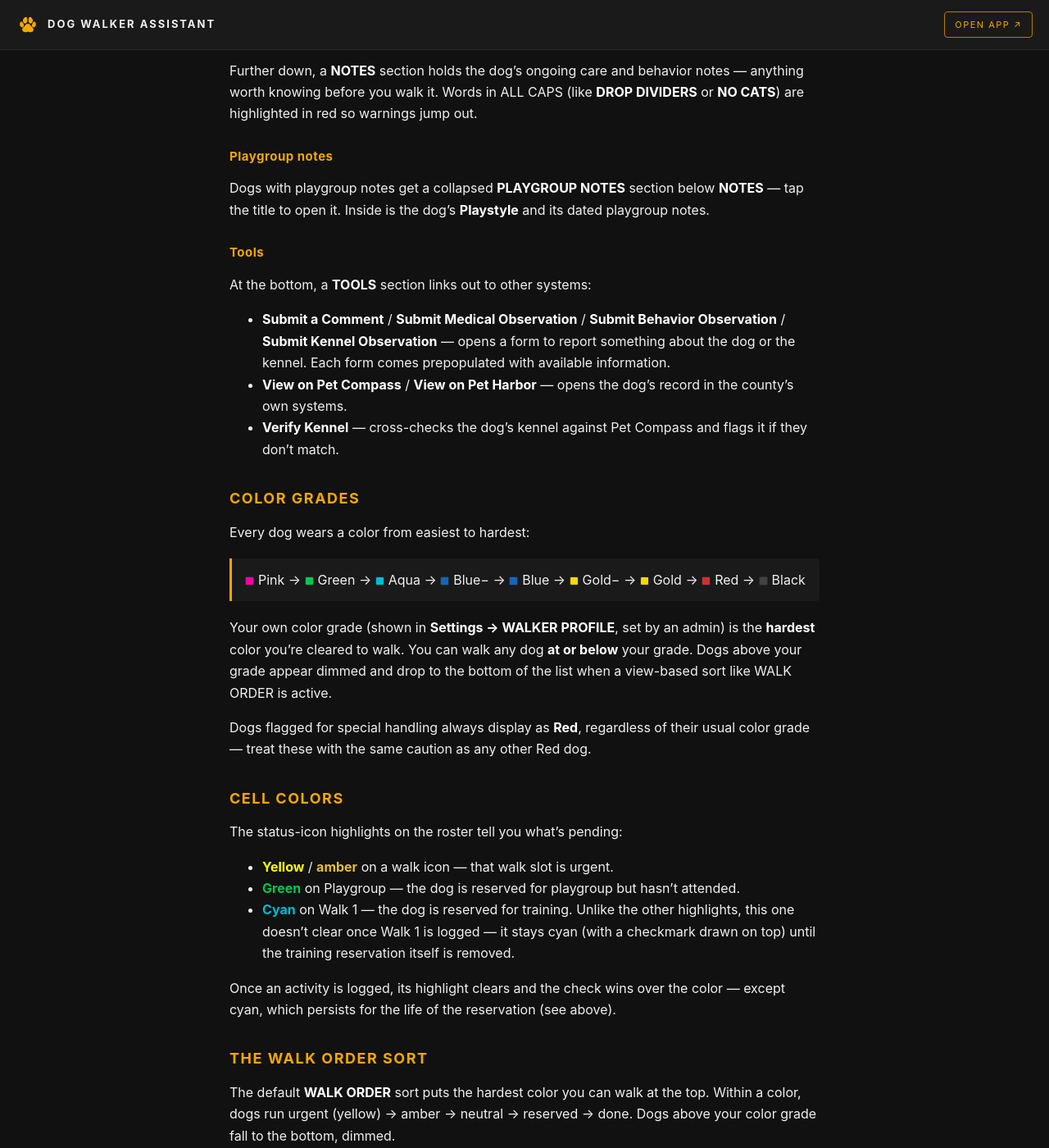
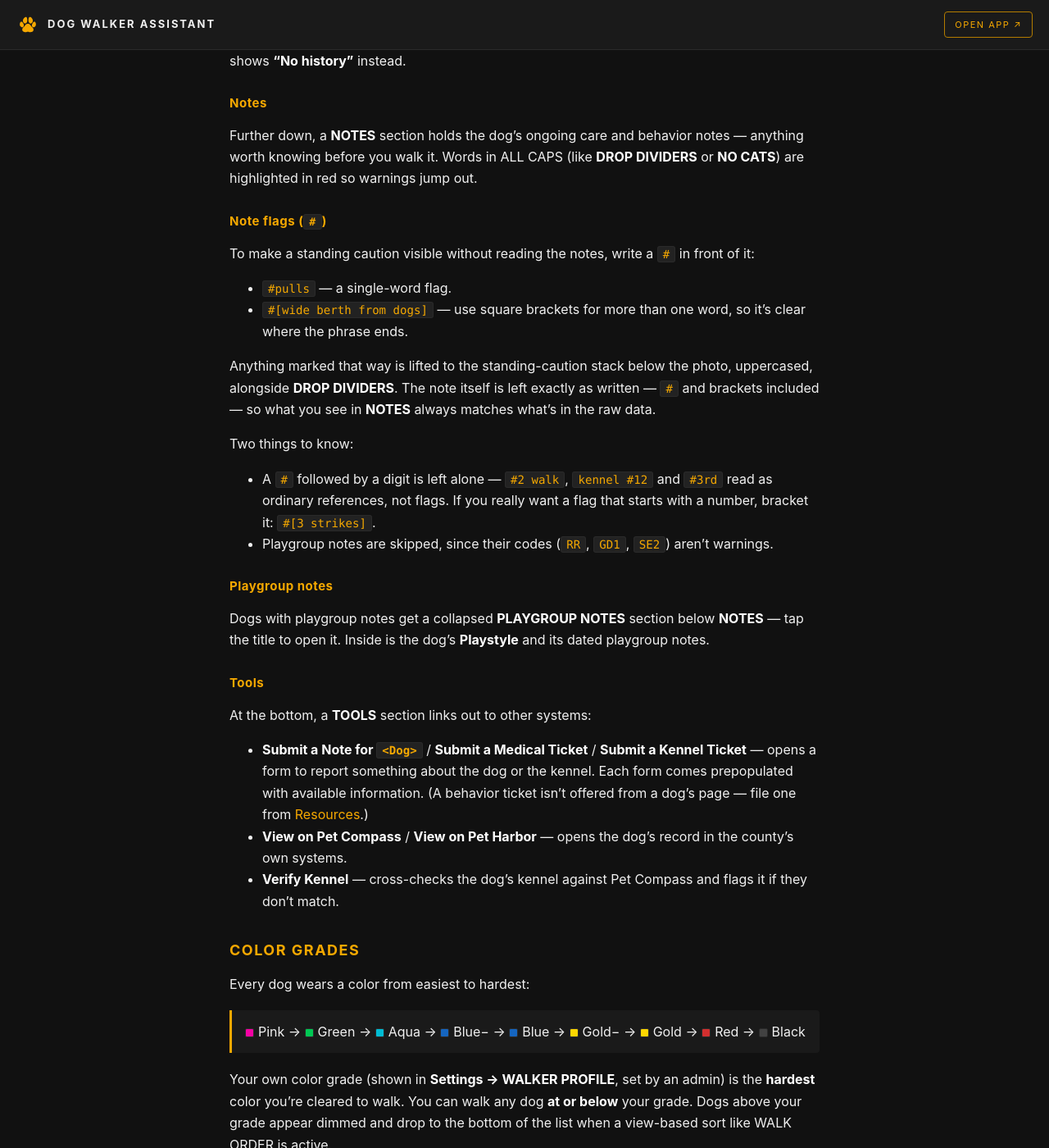
Before and after one commit to kirbsauce/dog-walker-assistant-docs, a Jekyll site: the page built from WALKER.md, in a window 1280 px wide and 1400 px high, scrolled down 3324 px. Shown: the whole window at 82% size. Built offline with Jekyll 4.4.1, drawn with Linux system fonts in a browser that asks for light colours; some of the changed text lies outside the part shown.

Commit message:
Document the dog page's flag line, note tags, and the submission relabels
Closes the two open doc-drift issues that landed with app PR #646.

The dog detail page's flag bullet described potty, adoption hold, DROP
DIVIDERS, LIMITED ACTIVITY and Recent surgery as one undifferentiated
run. They render in two different places now: potty and adoption hold
beside the photo, the standing cautions stacked full-width below it. Split
the bullet to match, and say the cautions show whether or not the dog has
notes written — that's the reason they sit outside NOTES.

Add a Note flags subsection under NOTES for the `#word` / `#[several
words]` convention: what it does, that the note text is left verbatim,
that a `#` before a digit is an ordinary reference rather than a flag, and
that playgroup notes are skipped.

Retitle the submission links in TOOLS and Resources to the Note/Ticket
wording, and drop the behavior link from the dog page — it's only filed
blank from Resources now.

Co-Authored-By: Claude Opus 5 <noreply@anthropic.com>

```diff
--- a/WALKER.md
+++ b/WALKER.md
@@ -101,10 +101,14 @@ active filter (see [Filters](#filters)).
 - **Kennel** (e.g. `AC03`) — tap it to jump straight to the **Kennel Map**,
   centered on that dog's room.
 - **Photo** — tap it to view full-screen.
-- Other information may show up below these, when it applies to that
-  dog — flags like **Potty Dog**, **Recent surgery - NO RUNNING**, **Adoption
-  hold**, **DROP DIVIDERS**, and **LIMITED ACTIVITY - SEE NOTES** (an
-  activity restriction — check the dog's notes for details).
+- Other information may show up beside the photo, when it applies to that
+  dog — **Potty Dog** (or **Bold Potty Dog**) and **Adoption hold**.
+- **Standing cautions** stack below the photo, one per line and in red, each
+  spanning the full width of the page: **DROP DIVIDERS**, any **note flags**
+  the dog's notes carry (see [Notes](#notes)), **LIMITED ACTIVITY - SEE
+  NOTES** (an activity restriction — check the dog's notes for details), and
+  **Recent surgery - NO RUNNING**. A dog shows these whether or not it has
+  any notes written.
 
 ### Logging a walk
 
@@ -155,6 +159,28 @@ Further down, a **NOTES** section holds the dog's ongoing care and behavior
 notes — anything worth knowing before you walk it. Words in ALL CAPS (like
 **DROP DIVIDERS** or **NO CATS**) are highlighted in red so warnings jump out.
 
+#### Note flags (`#`)
+
+To make a standing caution visible without reading the notes, write a `#` in
+front of it:
+
+- `#pulls` — a single-word flag.
+- `#[wide berth from dogs]` — use square brackets for more than one word, so
+  it's clear where the phrase ends.
+
+Anything marked that way is lifted to the standing-caution stack below the
+photo, uppercased, alongside **DROP DIVIDERS**. The note itself is left exactly
+as written — `#` and brackets included — so what you see in **NOTES** always
+matches what's in the raw data.
+
+Two things to know:
+
+- A `#` followed by a digit is left alone — `#2 walk`, `kennel #12` and `#3rd`
+  read as ordinary references, not flags. If you really want a flag that starts
+  with a number, bracket it: `#[3 strikes]`.
+- Playgroup notes are skipped, since their codes (`RR`, `GD1`, `SE2`) aren't
+  warnings.
+
 ### Playgroup notes
 
 Dogs with playgroup notes get a collapsed **PLAYGROUP NOTES** section below
@@ -165,10 +191,11 @@ dated playgroup notes.
 
 At the bottom, a **TOOLS** section links out to other systems:
 
-- **Submit a Comment** / **Submit Medical Observation** / **Submit Behavior
-  Observation** / **Submit Kennel Observation** — opens a form to report
-  something about the dog or the kennel. Each form comes prepopulated with
-  available information.
+- **Submit a Note for `<Dog>`** / **Submit a Medical Ticket** / **Submit a
+  Kennel Ticket** — opens a form to report something about the dog or the
+  kennel. Each form comes prepopulated with available information. (A
+  behavior ticket isn't offered from a dog's page — file one from
+  [Resources](#resources).)
 - **View on Pet Compass** / **View on Pet Harbor** — opens the dog's record in
   the county's own systems.
 - **Verify Kennel** — cross-checks the dog's kennel against Pet Compass and
@@ -336,10 +363,11 @@ The **Resources** screen (in the nav menu) has five sections:
 
 - **Guides** — a **Walker Guide** link that opens this guide in your browser
   (plus an **Admin Guide** link, admins only).
-- **Submit an Observation** — the same **Submit a Comment** / **Submit
-  Medical Observation** / **Submit Behavior Observation** / **Submit Kennel
-  Observation** forms available from a dog's own Tools menu, but blank — from
-  here there's no specific dog to pre-fill them with.
+- **Submissions** — **Submit a Note** / **Submit a Medical Ticket** / **Submit
+  a Behavior Ticket** / **Submit a Kennel Ticket**, blank: from here there's no
+  specific dog to pre-fill them with. All but the **behavior ticket** are also
+  on a dog's own Tools menu, pre-filled; a behavior ticket can only be filed
+  from here.
 - **Adopter Resources** — a QR code for the adoption info page. Tap it to
   open, or let an adopter scan it to share the info.
 - **Other** — **Pet Compass** / **Pet Harbor** links for looking up an
```
